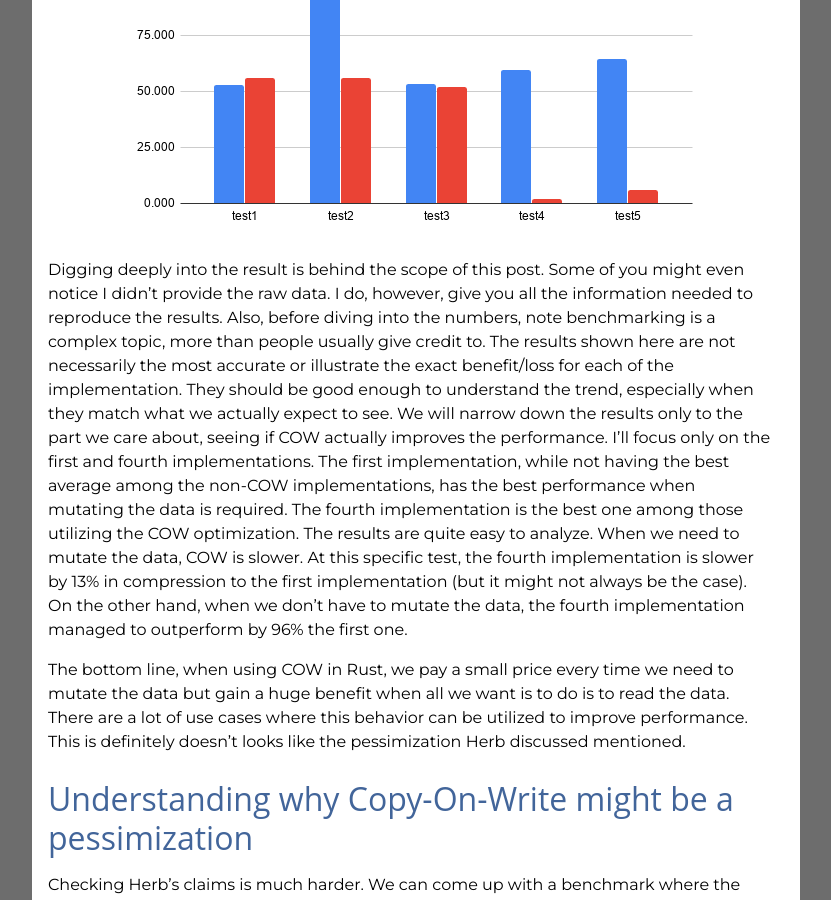
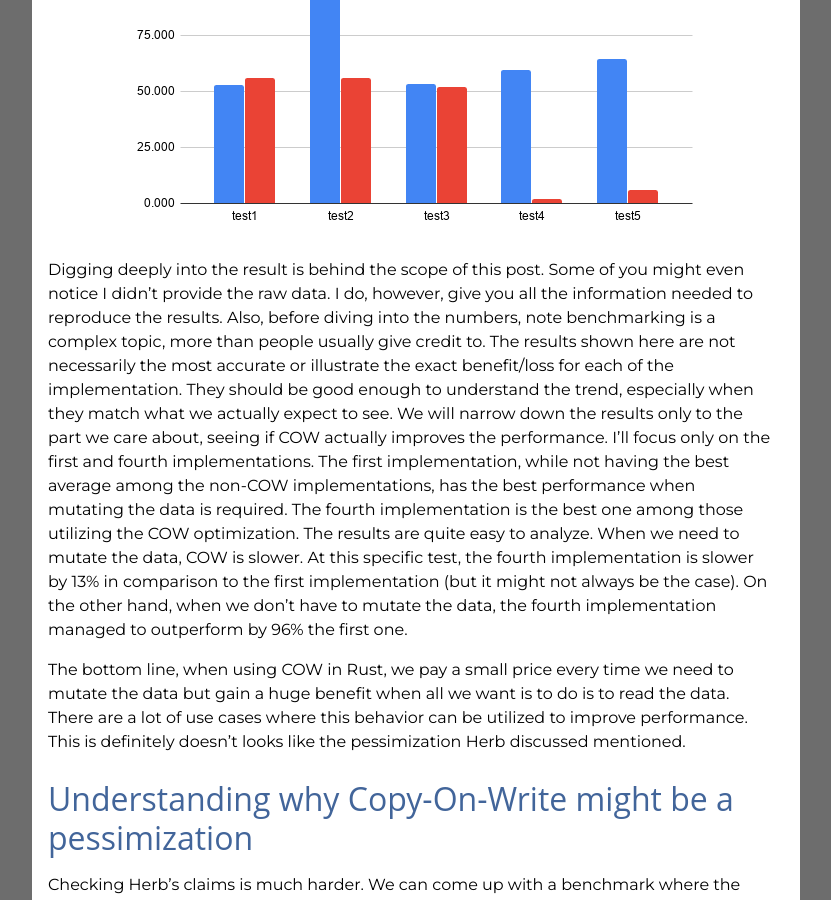
Before and after one commit to oribenshir/afternoon_rusting, a Jekyll site: the page built from _posts/2020-03-14-copy-on-write.md, in a window 1280 px wide and 900 px high, scrolled down 6308 px. Shown: the whole window, without its empty margins (224-1055 px from the left). Built offline with Jekyll 4.4.1, drawn with Linux system fonts in a browser that asks for light colours; nearby versions of some CDN libraries; some of the changed text lies outside the part shown.

Commit message:
Update 2020-03-14-copy-on-write.md

```diff
--- a/_posts/2020-03-14-copy-on-write.md
+++ b/_posts/2020-03-14-copy-on-write.md
@@ -29,7 +29,7 @@
 > 1. "The library is built for possible multi-threaded use. This means the degradation can affect you even if your program happens to be single-threaded."
 > 2. "Examples will be in C++, but this discussion applies to any language."
 
-Those pre-conditions matter as they apply to the Rust use case. Rust's COW implements the `Send` and `Sync` traits, which due to Rust safety requirements, means the implementation is designed to be used in multi-threaded applications. And of course, Herb considers his claims to be valid in any language, not just C++. The bottom line, If Herb is right, we should expect to see degradation in performance every time we use Rust's COW, even in single-threaded applications. The rest of this post is going to tackle these seemingly contradictory opinions about the effectiveness of COW. I'll also demonstrate how both parties have valuable evidence to support their claims. And most importantly, we'll find the middle ground and explains how come everyone is actually kinda right. Finally, I'll explain why it is Rust who managed to take the upper hand in this specific round of compression between the languages.
+Those pre-conditions matter as they apply to the Rust use case. Rust's COW implements the `Send` and `Sync` traits, which due to Rust safety requirements, means the implementation is designed to be used in multi-threaded applications. And of course, Herb considers his claims to be valid in any language, not just C++. The bottom line, If Herb is right, we should expect to see degradation in performance every time we use Rust's COW, even in single-threaded applications. The rest of this post is going to tackle these seemingly contradictory opinions about the effectiveness of COW. I'll also demonstrate how both parties have valuable evidence to support their claims. And most importantly, we'll find the middle ground and explains how come everyone is actually kinda right. Finally, I'll explain why it is Rust who managed to take the upper hand in this specific round of comparison between the languages.
 
 ### Benchmarking Copy-On-Write in Rust
 
@@ -124,7 +124,7 @@
 ![Benchmark Table]({{site.baseurl}}/images/CowBenchmarkTable.png)
 ![Benchmark Graph]({{site.baseurl}}/images/CowBenchmarkGraph.png)
 
-Digging deeply into the result is behind the scope of this post. Some of you might even notice I didn't provide the raw data. I do, however, give you all the information needed to reproduce the results. Also, before diving into the numbers, note benchmarking is a complex topic, more than people usually give credit to. The results shown here are not necessarily the most accurate or illustrate the exact benefit/loss for each of the implementation. They should be good enough to understand the trend, especially when they match what we actually expect to see. We will narrow down the results only to the part we care about, seeing if COW actually improves the performance. I'll focus only on the first and fourth implementations. The first implementation, while not having the best average among the non-COW implementations, has the best performance when mutating the data is required. The fourth implementation is the best one among those utilizing the COW optimization. The results are quite easy to analyze. When we need to mutate the data, COW is slower. At this specific test, the fourth implementation is slower by 13% in compression to the first implementation (but it might not always be the case). On the other hand, when we don't have to mutate the data, the fourth implementation managed to outperform by 96% the first one.
+Digging deeply into the result is behind the scope of this post. Some of you might even notice I didn't provide the raw data. I do, however, give you all the information needed to reproduce the results. Also, before diving into the numbers, note benchmarking is a complex topic, more than people usually give credit to. The results shown here are not necessarily the most accurate or illustrate the exact benefit/loss for each of the implementation. They should be good enough to understand the trend, especially when they match what we actually expect to see. We will narrow down the results only to the part we care about, seeing if COW actually improves the performance. I'll focus only on the first and fourth implementations. The first implementation, while not having the best average among the non-COW implementations, has the best performance when mutating the data is required. The fourth implementation is the best one among those utilizing the COW optimization. The results are quite easy to analyze. When we need to mutate the data, COW is slower. At this specific test, the fourth implementation is slower by 13% in comparison to the first implementation (but it might not always be the case). On the other hand, when we don't have to mutate the data, the fourth implementation managed to outperform by 96% the first one.
 
 The bottom line, when using COW in Rust, we pay a small price every time we need to mutate the data but gain a huge benefit when all we want is to do is to read the data. There are a lot of use cases where this behavior can be utilized to improve performance. This is definitely doesn't looks like the pessimization Herb discussed mentioned.
 
```
